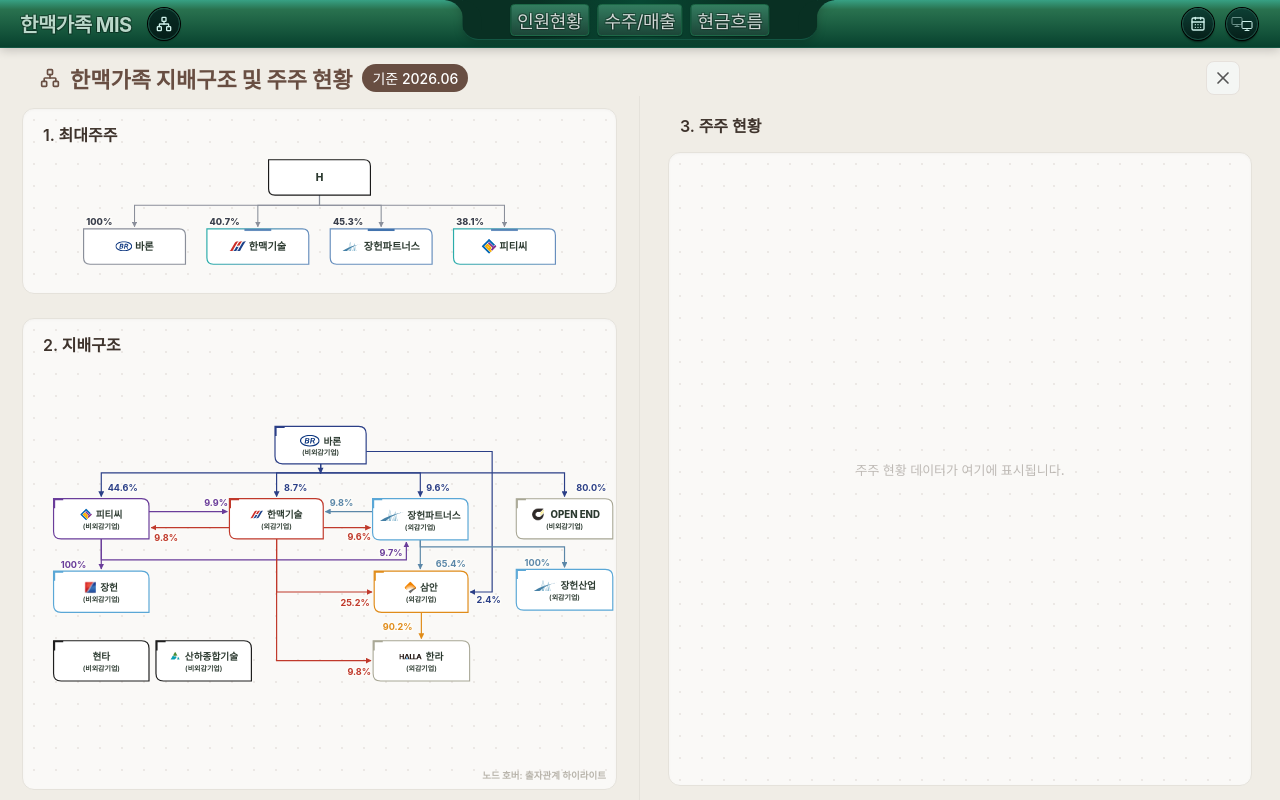
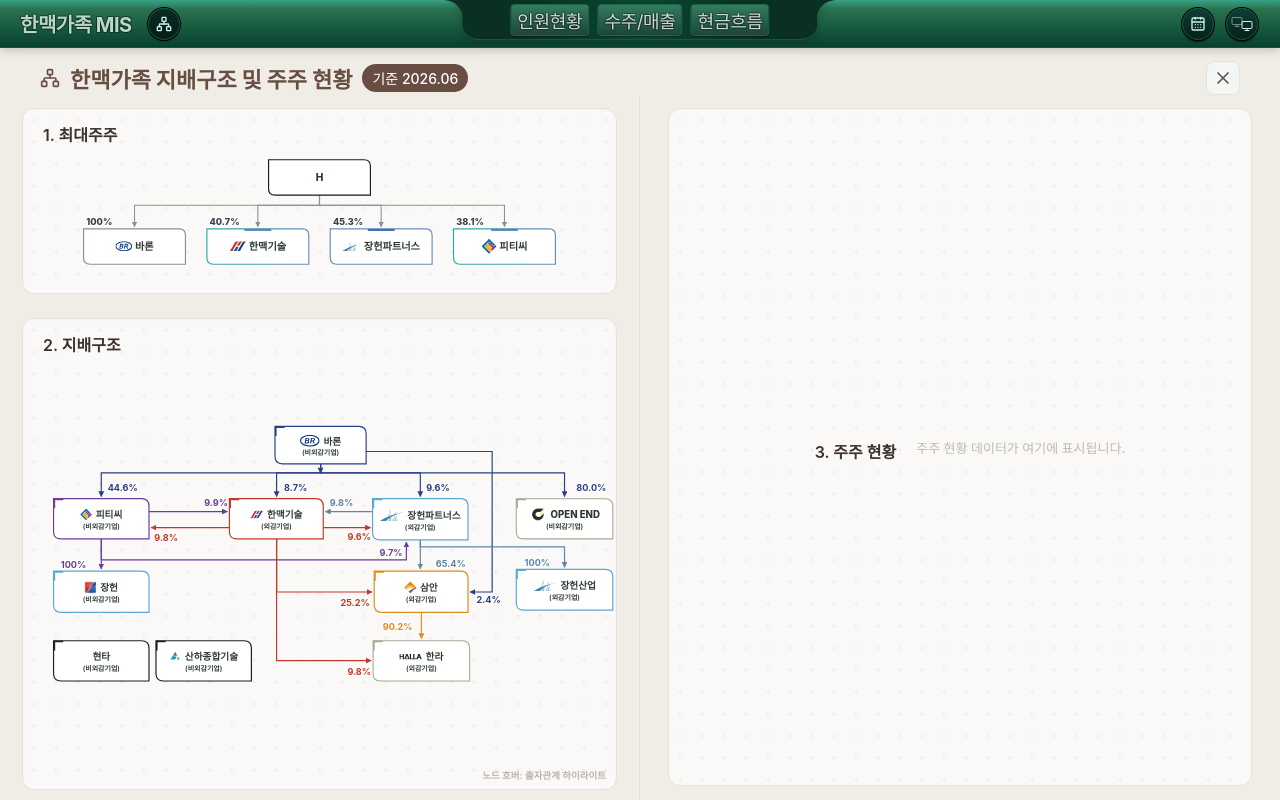
Before and after one commit to b22036tdchanmacgroup-source/HM_MIS, a React (Vite) app: page / in a window 1280 px wide. Both pictures are taken after a click on the button 163 px from the left and 23 px from the top of the page. Built offline with nearby package versions, Linux system fonts and the light colour scheme; a web font is replaced by a local one.

Commit message:
소제목 위치 이동

```diff
--- a/src/components/shareholdersGovernance/TeamOverlay.tsx
+++ b/src/components/shareholdersGovernance/TeamOverlay.tsx
@@ -52,12 +52,14 @@
 
         {/* ── 오른쪽: 주주 현황 ── */}
         <div className="gov-right-panel">
-          <div className="gov-right-header">
-            <span className="sh-chart-title-label">3. 주주 현황</span>
-          </div>
           <div className="gov-right-body">
-            <div className="gov-right-placeholder">
-              <span className="gov-right-placeholder-text">주주 현황 데이터가 여기에 표시됩니다.</span>
+            <div className="gov-right-placeholder flex-col !items-stretch !justify-start">
+              <div className="gov-d3-toggle">
+                <span className="sh-chart-title-label">3. 주주 현황</span>
+              </div>
+              <div className="flex-1 flex items-center justify-center">
+                <span className="gov-right-placeholder-text">주주 현황 데이터가 여기에 표시됩니다.</span>
+              </div>
             </div>
           </div>
         </div>
```
